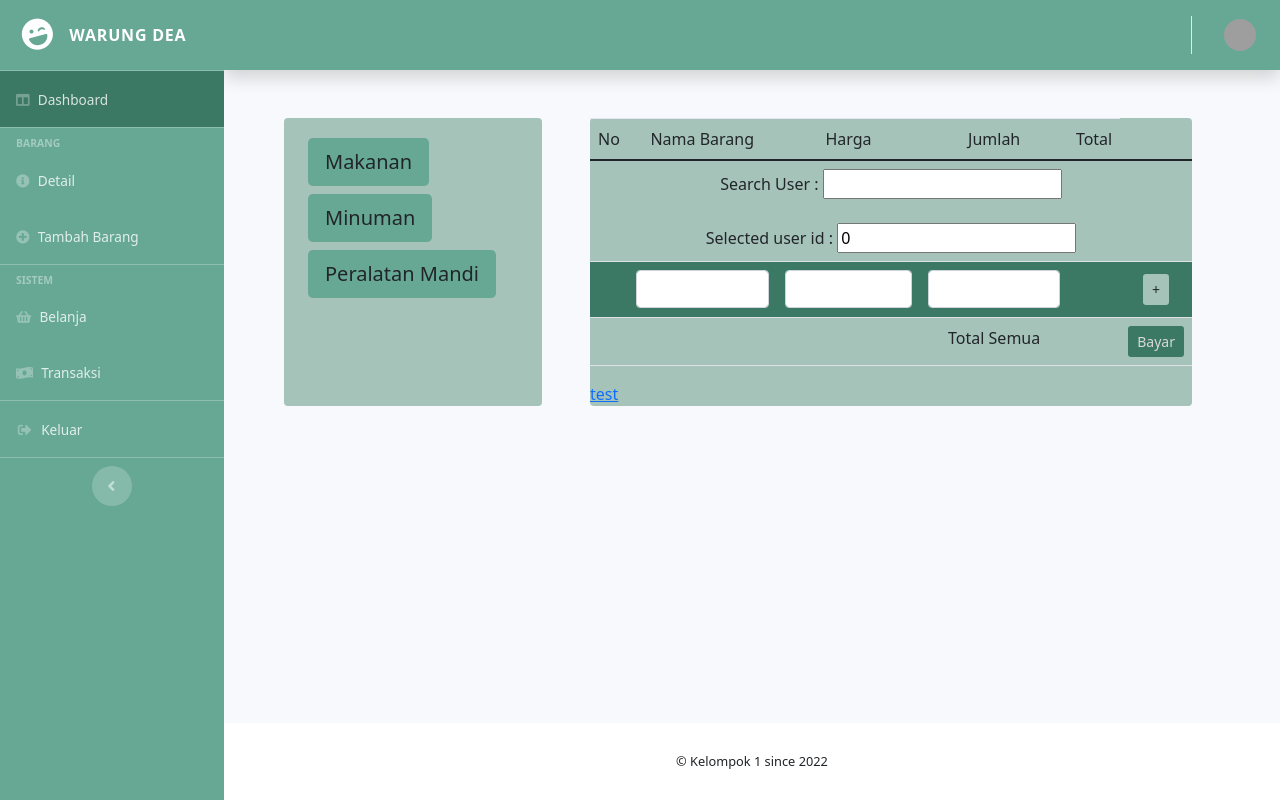
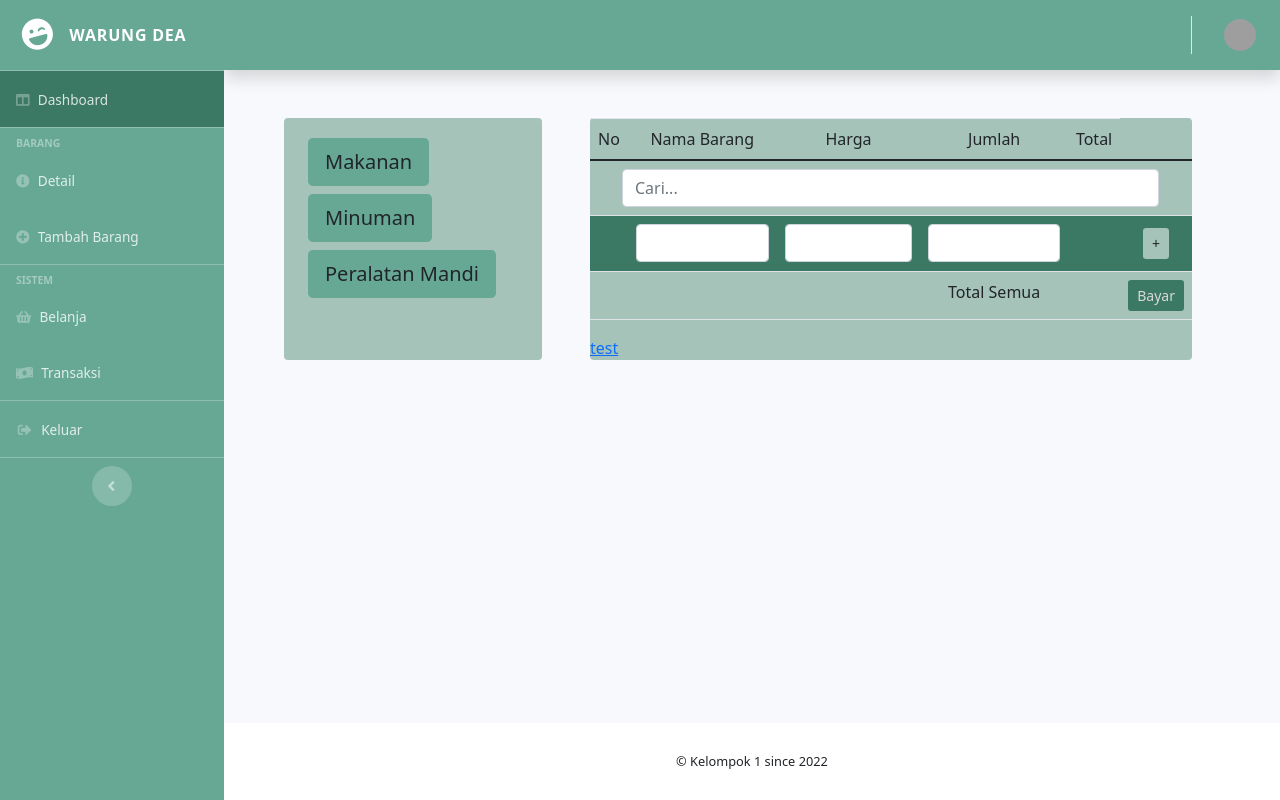
Before and after one commit to aurorazhy/tugaspwl, a CodeIgniter app: page /tugaspwl/index.php/user/belanja in a window 1280 px wide. Run offline with CodeIgniter, Linux system fonts and the light colour scheme; data comes from the database, SQL or seed files in the repository; data that the repository does not hold is empty; some libraries are stand-ins or nearby versions; grey boxes are pictures that could not be loaded.

Commit message:
semoga bisa

```diff
--- a/app/application/controllers/User.php
+++ b/app/application/controllers/User.php
@@ -294,15 +294,6 @@ class User extends CI_Controller
       $data['transaksi'] = $this->db->query('SELECT MAX(id_transaksi)+1 AS id_transaksi FROM transaksi')->result();
       $data['total'] = $this->db->query('SELECT SUM(total) AS total_harga FROM temp')->result();
 
-      if (isset($_GET['term'])) {
-         $result = $this->blog_model->search_blog($_GET['term']);
-         if (count($result) > 0) {
-            foreach ($result as $row)
-               $arr_result[] = $row->blog_title;
-            echo json_encode($arr_result);
-         }
-      }
-
       $this->load->view('templates/header', $data);
       $this->load->view('templates/sidebar', $data);
       $this->load->view('templates/topbar', $data);
--- a/app/application/views/dashboard/sub_belanja/table.php
+++ b/app/application/views/dashboard/sub_belanja/table.php
@@ -13,47 +13,9 @@
             <tbody>
                <tr>
                   <td colspan="6">
-                     Search User : <input type="text" id="autouser">
-
-                     <br><br>
-                     Selected user id : <input type="text" id="userid" value='0'>
-
-                     <script>
-                        $(document).ready(function() {
-
-                           $("#autouser").autocomplete({
-                              source: function(request, response) {
-                                 // Fetch data
-                                 $.ajax({
-                                    url: "<?= base_url() ?>index.php/User/userList",
-                                    type: 'post',
-                                    dataType: "json",
-                                    data: {
-                                       search: request.term
-                                    },
-                                    success: function(data) {
-                                       response(data);
-                                    }
-                                 });
-                              },
-                              select: function(event, ui) {
-                                 // Set selection
-                                 $('#autouser').val(ui.item.label); // display the selected text
-                                 $('#userid').val(ui.item.value); // save selected id to input
-                                 return false;
-                              },
-                              focus: function(event, ui) {
-                                 $("#autouser").val(ui.item.label);
-                                 $("#userid").val(ui.item.value);
-                                 return false;
-                              },
-                           });
-
-                        });
-                     </script>
-                     <!-- <div class="input-group col-11 ml-4 p-0">
-                        <input type="text" name="keyword" class="form-control" placeholder="Cari...">
-                     </div> -->
+                     <div class="input-group col-11 ml-4 p-0">
+                        <input type="text" id="autouser" class="form-control" placeholder="Cari...">
+                     </div>
                   </td>
                </tr>
                <?php
@@ -66,7 +28,7 @@
                         <?= $tr->id_transaksi ?>
                      <?php } ?>" name="id_transaksi">
                   </td>
-                  <td><input type="text" name="nm" class="form-control"></td>
+                  <td><input type="text" name="nm" class="form-control" id="autouser"></td>
                   <td><input type="number" name="hj" class="form-control"></td>
                   <td><input type="number" name="brp" class="form-control">
                      <?= form_error('brp'); ?></td>
@@ -105,15 +67,41 @@
       <a href="<?= base_url() . 'user/test' ?>">test</a>
    </div>
    </div>
-   </div>
 
-   <script type="text/javascript">
+   <script>
       $(document).ready(function() {
-         $("#title").autocomplete({
-            source: "<?php echo site_url('user/barangtable/?'); ?>"
+
+         $("#autouser").autocomplete({
+            source: function(request, response) {
+               // Fetch data
+               $.ajax({
+                  url: "<?= base_url() ?>index.php/User/userList",
+                  type: 'post',
+                  dataType: "json",
+                  data: {
+                     search: request.term
+                  },
+                  success: function(data) {
+                     response(data);
+                  }
+               });
+            },
+            select: function(event, ui) {
+               // Set selection
+               $('#autouser').val(ui.item.label); // display the selected text
+               $('#userid').val(ui.item.value); // save selected id to input
+               return false;
+            },
+            focus: function(event, ui) {
+               $("#autouser").val(ui.item.label);
+               $("#userid").val(ui.item.value);
+               return false;
+            },
          });
+
       });
    </script>
+   </div>
 
    </div>
    <!-- /.container-fluid -->
--- a/app/application/views/templates/footer.php
+++ b/app/application/views/templates/footer.php
@@ -47,6 +47,8 @@
 
 <!-- Custom scripts for all pages-->
 <script src="<?= base_url(); ?>assets/js/sb-admin-2.min.js"></script>
+<!-- jQuery UI -->
+<script src="https://ajax.googleapis.com/ajax/libs/jqueryui/1.12.1/jquery-ui.min.js"></script>
 
 </body>
 
--- a/app/application/views/templates/header.php
+++ b/app/application/views/templates/header.php
@@ -10,12 +10,6 @@
    <meta name="author" content="">
 
    <link rel="stylesheet" href="https://ajax.googleapis.com/ajax/libs/jqueryui/1.12.1/themes/smoothness/jquery-ui.css">
-   <!-- Script -->
-   <script src="https://ajax.googleapis.com/ajax/libs/jquery/3.3.1/jquery.min.js"></script>
-   <!-- jQuery UI -->
-   <script src="https://ajax.googleapis.com/ajax/libs/jqueryui/1.12.1/jquery-ui.min.js"></script>
-
-
 
    <title><?= $title; ?></title>
    <script src="https://kit.fontawesome.com/5681f6e595.js" crossorigin="anonymous"></script>
```
